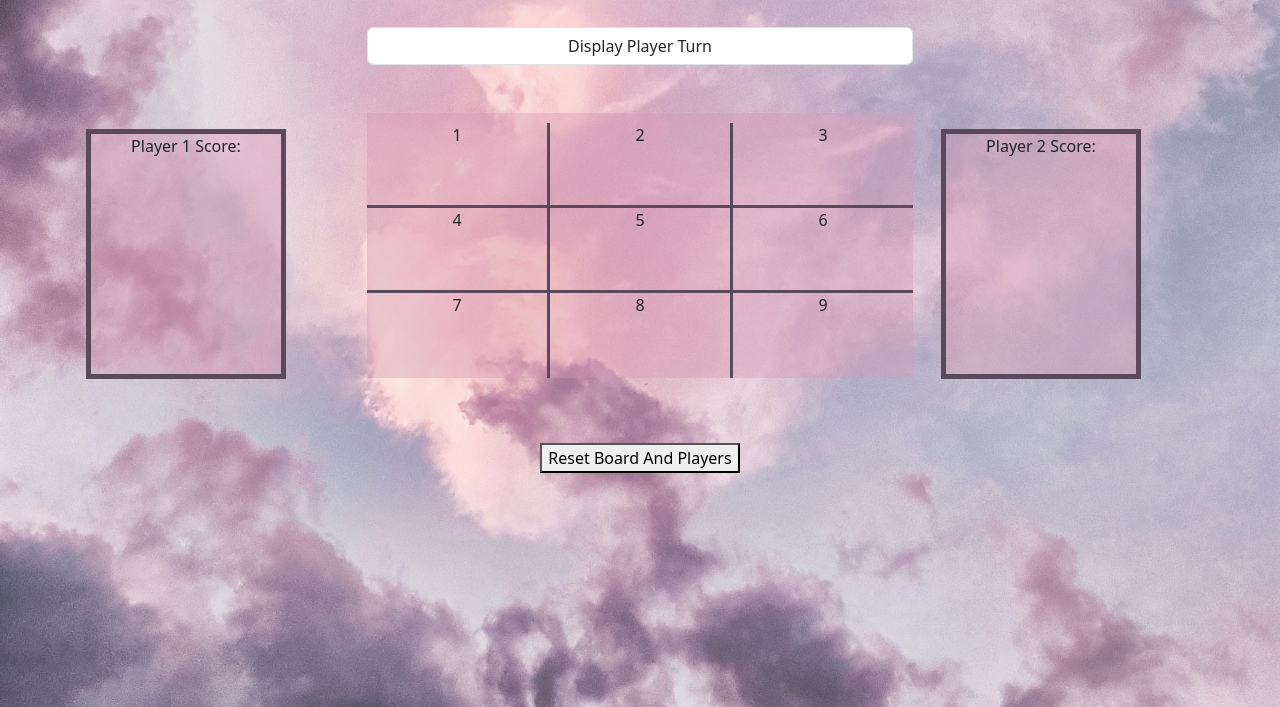
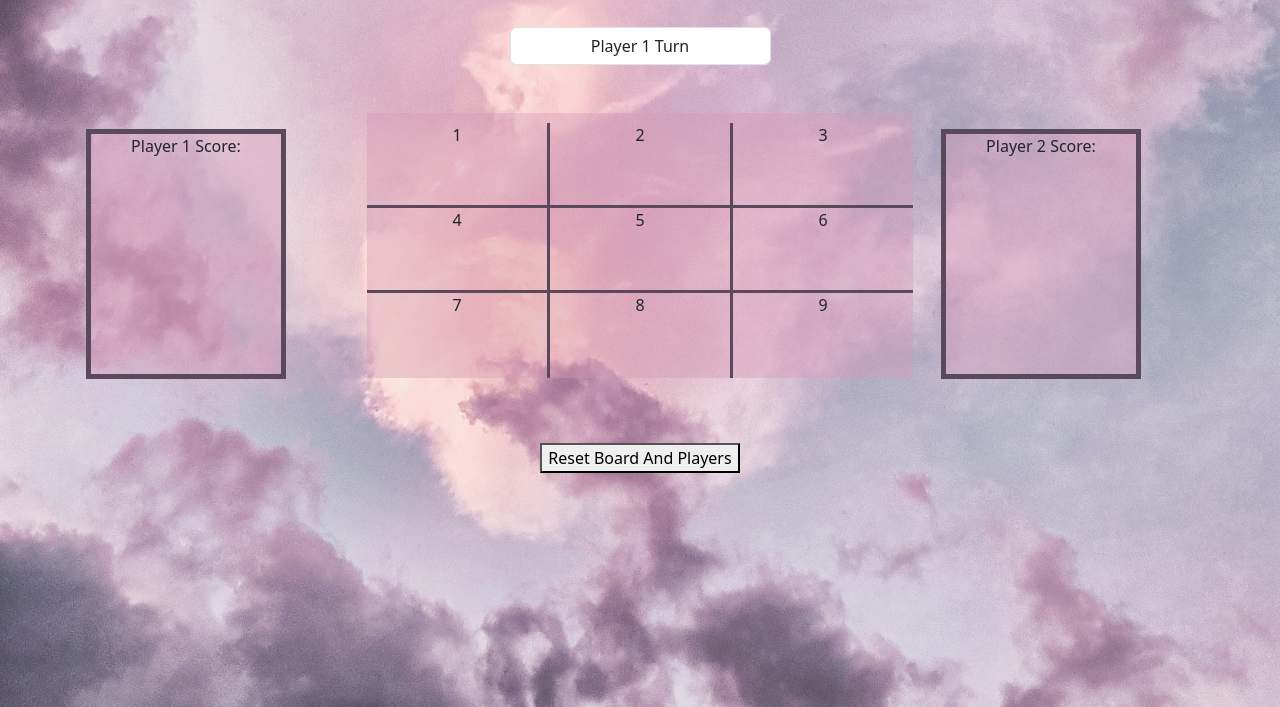
Before and after one commit to CaitlinSchaef/tic-tac-toe, a website built with Vite: page index.html in a window 1280 px wide. Shown: the part 141-848 px from the top of the page. Built offline with nearby package versions, Linux system fonts and the light colour scheme.

Commit message:
mostly how i want it but slightly off

```diff
--- a/index.html
+++ b/index.html
@@ -28,8 +28,8 @@
       <br>
       <!-- Row 2 of 4 -->
       <div class="row justify-content-center" id="row2">
-        <div class="col-6 text-center id="r2c1">
-          <div class="form-control" id="playerTurn">Display Player Turn</div>
+        <div class="col-3 text-center id="r2c1">
+          <div class="form-control" id="playerTurn">Player 1 Turn</div>
         </div>
       </div> <!-- Eng of second row -->
       <br>
```
